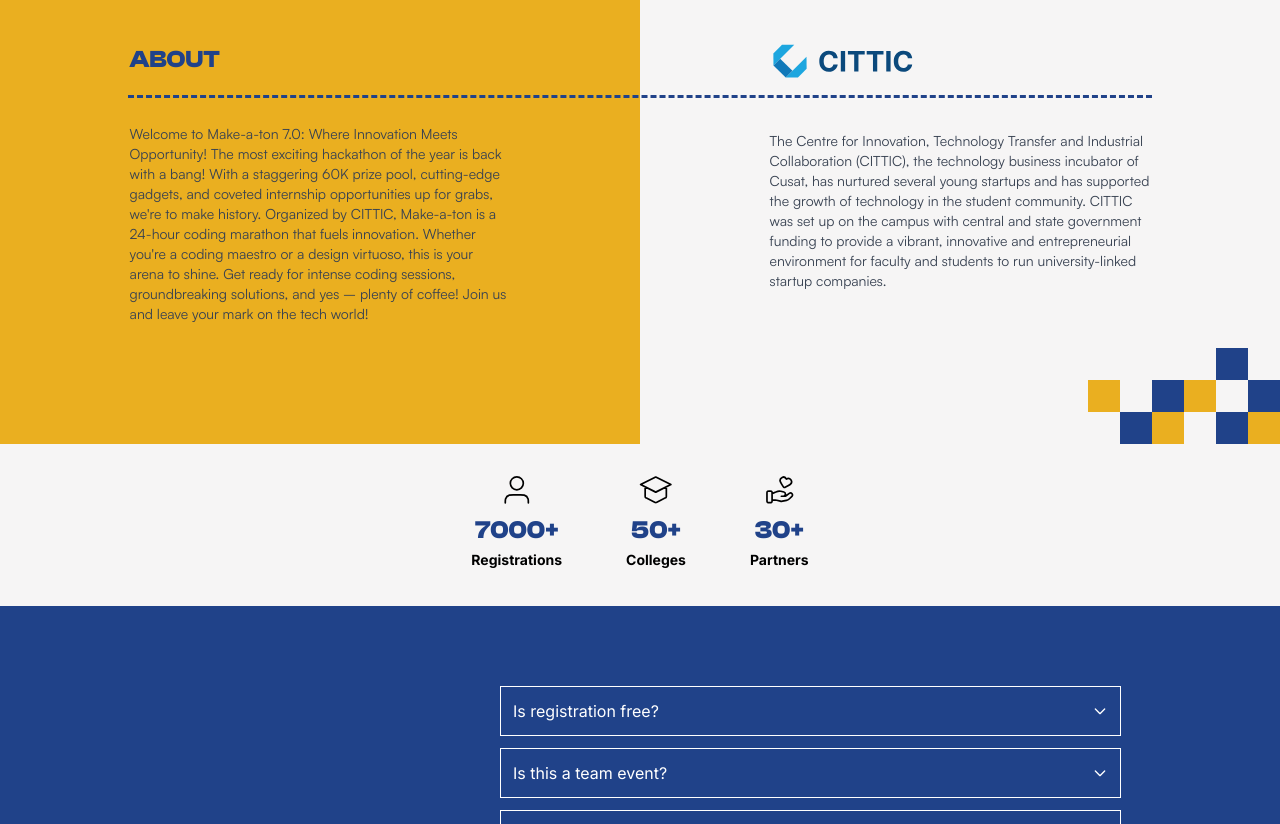
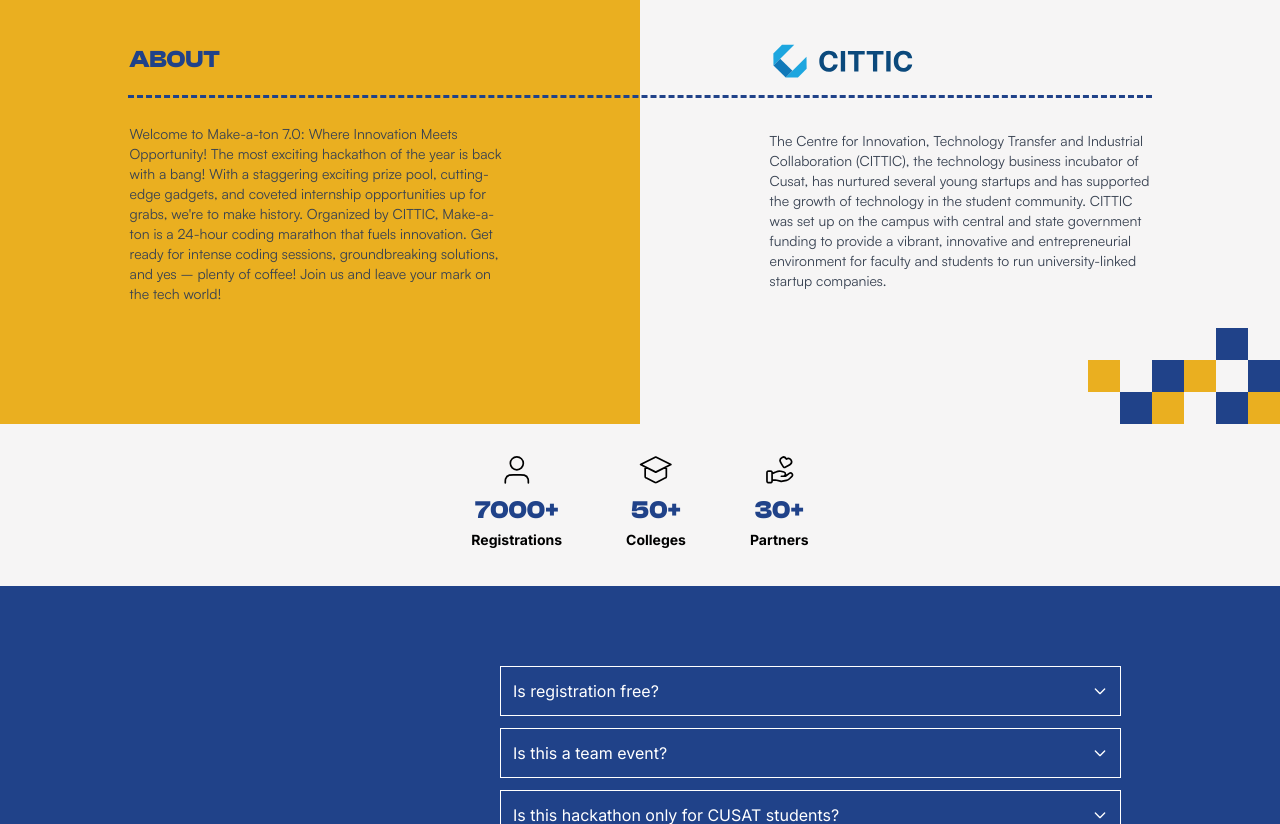
Before and after one commit to Make-a-Ton/make-a-ton-2024, a Next.js app: page / in a window 1280 px wide. Shown: the part 920-1744 px from the top of the page. Built offline with nearby package versions, Linux system fonts and the light colour scheme.

Commit message:
about content alignement changed

```diff
--- a/package.json
+++ b/package.json
@@ -10,6 +10,7 @@
     "lint": "next lint"
   },
   "dependencies": {
+    "axios": "^1.7.4",
     "bootstrap-icons": "^1.11.1",
     "next": "^14.2.3",
     "react": "latest",
--- /dev/null
+++ b/src/pages/githubstars.jsx
@@ -0,0 +1,11 @@
+
+
+function githubstars() {
+  return (
+    <div>
+      Hi this is githubstars
+    </div>
+  )
+}
+
+export default githubstars
--- a/src/sections/About/AboutLeft.js
+++ b/src/sections/About/AboutLeft.js
@@ -9,7 +9,7 @@ const AboutLeft = () => {
         </h1>
         <p className="text-gray-700 text-left text-sm md:my-10 font-satoshi-regular">
           Welcome to Make-a-ton 7.0: Where Innovation Meets Opportunity!
-          The most exciting hackathon of the year is back with a bang! With a staggering 60K prize pool, cutting-edge gadgets, and coveted internship opportunities up for grabs, we&apos;re to make history. Organized by CITTIC, Make-a-ton is a 24-hour coding marathon that fuels innovation. Whether you&apos;re a coding maestro or a design virtuoso, this is your arena to shine. Get ready for intense coding sessions, groundbreaking solutions, and yes – plenty of coffee!
+          The most exciting hackathon of the year is back with a bang! With a staggering exciting prize pool, cutting-edge gadgets, and coveted internship opportunities up for grabs, we&apos;re to make history. Organized by CITTIC, Make-a-ton is a 24-hour coding marathon that fuels innovation. Get ready for intense coding sessions, groundbreaking solutions, and yes – plenty of coffee!
           Join us and leave your mark on the tech world!
         </p>
       </div>
```
Also changed, not shown: 1 other file (tests, documents, lock files or other folders).
